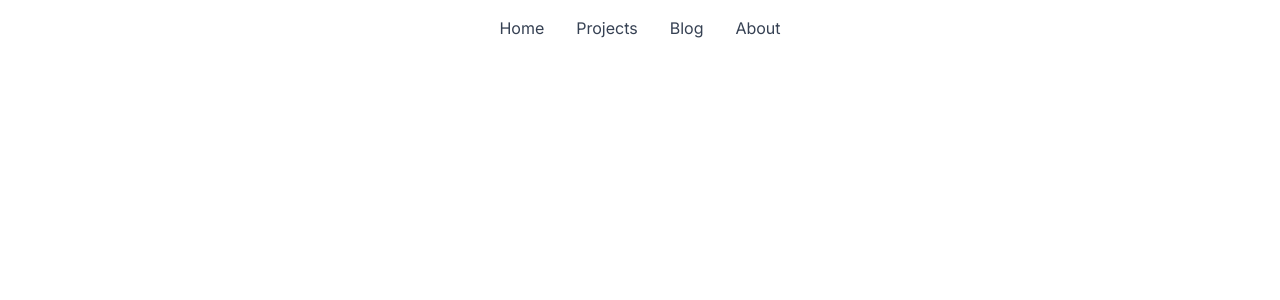
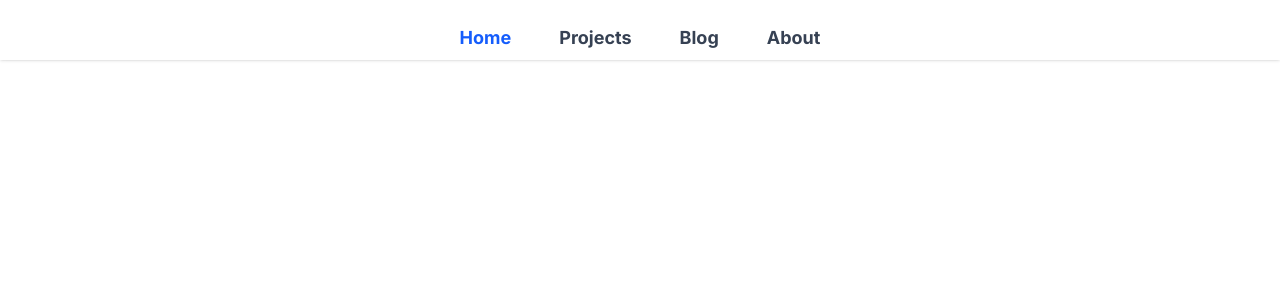
Before and after one commit to Prasmin/Portfolio, a Next.js app: page / in a window 1280 px wide. Shown: the top 300 px of the page. Built offline with nearby package versions, Linux system fonts and the light colour scheme.

Commit message:
navbar is done

```diff
--- a/package.json
+++ b/package.json
@@ -21,13 +21,13 @@
   },
   "devDependencies": {
     "@eslint/eslintrc": "^3",
-    "@tailwindcss/postcss": "^4",
+    "@tailwindcss/postcss": "^4.1.8",
     "@types/node": "^20",
     "@types/react": "^19",
     "@types/react-dom": "^19",
     "eslint": "^9",
     "eslint-config-next": "15.3.3",
-    "tailwindcss": "^4",
+    "tailwindcss": "^4.1.8",
     "tw-animate-css": "^1.3.4",
     "typescript": "^5"
   }
--- a/postcss.config.mjs
+++ b/postcss.config.mjs
@@ -1,5 +1,12 @@
+// const config = {
+//   plugins: ["@tailwindcss/postcss"],
+// };
+
+// export default config;
+
 const config = {
-  plugins: ["@tailwindcss/postcss"],
+  plugins: {
+    "@tailwindcss/postcss": {},
+  },
 };
-
 export default config;
--- a/src/app/globals.css
+++ b/src/app/globals.css
@@ -1,7 +1,5 @@
 @import "tailwindcss";
 @import "tw-animate-css";
-
-@custom-variant dark (&:is(.dark *));
 
 @theme inline {
   --radius-sm: calc(var(--radius) - 4px);
--- a/src/components/Navbar.tsx
+++ b/src/components/Navbar.tsx
@@ -1,42 +1,100 @@
+"use client";
+
 import Link from "next/link";
-import React from "react";
+import { usePathname } from "next/navigation";
+import React, { useState } from "react";
+import {
+  NavigationMenu,
+  NavigationMenuItem,
+  NavigationMenuLink,
+  NavigationMenuList,
+} from "@/components/ui/navigation-menu";
+import { Menu } from "lucide-react"; // You can use any icon library
 
-const navbarItems = [
-  {
-    href: "/",
-    label: "Home",
-  },
+type NavbarItem = {
+  href: string;
+  label: string;
+  isActive?: boolean; // Optional, can be used to set active state
+};
 
-  {
-    href: "/projects",
-    label: "Projects",
-  },
-  {
-    href: "/blog",
-    label: "Blog",
-  },
-  {
-    href: "/about",
-    label: "About",
-  },
+const navbarItems: NavbarItem[] = [
+  { href: "/", label: "Home", isActive: true },
+  { href: "/projects", label: "Projects" },
+  { href: "/blog", label: "Blog" },
+  { href: "/about", label: "About" },
 ];
 
 export default function Navbar() {
+  const [mobileOpen, setMobileOpen] = useState(false);
+  const pathname = usePathname();
+
   return (
-    <>
-      <nav className="flex justify-center mx-auto max-w-7xl pt-4  bg-background">
-        <div className=" flex gap-x-8 ">
-          {navbarItems.map((item) => (
+    <nav className="w-full bg-background/95 backdrop-blur-sm shadow">
+      {/* Desktop Menu */}
+      <div className="hidden sm:flex justify-center mx-auto max-w-7xl pt-4">
+        <NavigationMenu>
+          <NavigationMenuList>
+            <NavigationMenuItem>
+              <div className="flex gap-x-8">
+                {navbarItems.map((item) => {
+                  const isActive = pathname === item.href;
+                  return (
+                    <NavigationMenuLink
+                      key={item.href}
+                      asChild
+                      className={`font-bold text-lg transition duration-200 ${
+                        isActive
+                          ? "text-blue-600 "
+                          : "text-gray-700 hover:text-blue-600"
+                      }`}
+                      aria-current={isActive ? "page" : undefined}
+                    >
+                      <Link href={item.href}>{item.label}</Link>
+                    </NavigationMenuLink>
+                  );
+                })}
+              </div>
+            </NavigationMenuItem>
+          </NavigationMenuList>
+        </NavigationMenu>
+      </div>
+
+      {/* Mobile Menu Button */}
+      <div className="flex sm:hidden justify-between items-center px-4 py-3">
+        <button
+          aria-label="Open menu"
+          onClick={() => setMobileOpen((open) => !open)}
+          className="focus:outline-none"
+        >
+          <Menu className="w-6 h-6" />
+        </button>
+      </div>
+
+      {/* Mobile Dropdown */}
+      {mobileOpen && (
+        <div className="sm:hidden px-4 pb-4">
+          <div className="flex flex-col gap-y-4">
+            {navbarItems.map((item) => {
+              const isActive = pathname === item.href;
+              return (
                 <Link
                   key={item.href}
                   href={item.href}
-              className="text-gray-700 hover:text-blue-600 transition duration-200"
+                  className={`font-bold text-lg transition duration-200 ${
+                    isActive
+                      ? "text-blue-600 "
+                      : "text-gray-700 hover:text-blue-600"
+                  }`}
+                  aria-current={isActive ? "page" : undefined}
+                  onClick={() => setMobileOpen(false)}
                 >
                   {item.label}
                 </Link>
-          ))}
+              );
+            })}
           </div>
+        </div>
+      )}
     </nav>
-    </>
   );
 }
--- a/src/components/ui/navigation-menu.tsx
+++ b/src/components/ui/navigation-menu.tsx
@@ -1,9 +1,9 @@
-import * as React from "react"
-import * as NavigationMenuPrimitive from "@radix-ui/react-navigation-menu"
-import { cva } from "class-variance-authority"
-import { ChevronDownIcon } from "lucide-react"
+import * as React from "react";
+import * as NavigationMenuPrimitive from "@radix-ui/react-navigation-menu";
+import { cva } from "class-variance-authority";
+import { ChevronDownIcon } from "lucide-react";
 
-import { cn } from "@/lib/utils"
+import { cn } from "@/lib/utils";
 
 function NavigationMenu({
   className,
@@ -11,7 +11,7 @@ function NavigationMenu({
   viewport = true,
   ...props
 }: React.ComponentProps<typeof NavigationMenuPrimitive.Root> & {
-  viewport?: boolean
+  viewport?: boolean;
 }) {
   return (
     <NavigationMenuPrimitive.Root
@@ -26,7 +26,7 @@ function NavigationMenu({
       {children}
       {viewport && <NavigationMenuViewport />}
     </NavigationMenuPrimitive.Root>
-  )
+  );
 }
 
 function NavigationMenuList({
@@ -42,7 +42,7 @@ function NavigationMenuList({
       )}
       {...props}
     />
-  )
+  );
 }
 
 function NavigationMenuItem({
@@ -55,12 +55,12 @@ function NavigationMenuItem({
       className={cn("relative", className)}
       {...props}
     />
-  )
+  );
 }
 
 const navigationMenuTriggerStyle = cva(
   "group inline-flex h-9 w-max items-center justify-center rounded-md bg-background px-4 py-2 text-sm font-medium hover:bg-accent hover:text-accent-foreground focus:bg-accent focus:text-accent-foreground disabled:pointer-events-none disabled:opacity-50 data-[state=open]:hover:bg-accent data-[state=open]:text-accent-foreground data-[state=open]:focus:bg-accent data-[state=open]:bg-accent/50 focus-visible:ring-ring/50 outline-none transition-[color,box-shadow] focus-visible:ring-[3px] focus-visible:outline-1"
-)
+);
 
 function NavigationMenuTrigger({
   className,
@@ -75,11 +75,11 @@ function NavigationMenuTrigger({
     >
       {children}{" "}
       <ChevronDownIcon
-        className="relative top-[1px] ml-1 size-3 transition duration-300 group-data-[state=open]:rotate-180"
+        className="relative top-px ml-1 size-3 transition duration-300 group-data-[state=open]:rotate-180"
         aria-hidden="true"
       />
     </NavigationMenuPrimitive.Trigger>
-  )
+  );
 }
 
 function NavigationMenuContent({
@@ -96,7 +96,7 @@ function NavigationMenuContent({
       )}
       {...props}
     />
-  )
+  );
 }
 
 function NavigationMenuViewport({
@@ -112,13 +112,13 @@ function NavigationMenuViewport({
       <NavigationMenuPrimitive.Viewport
         data-slot="navigation-menu-viewport"
         className={cn(
-          "origin-top-center bg-popover text-popover-foreground data-[state=open]:animate-in data-[state=closed]:animate-out data-[state=closed]:zoom-out-95 data-[state=open]:zoom-in-90 relative mt-1.5 h-[var(--radix-navigation-menu-viewport-height)] w-full overflow-hidden rounded-md border shadow md:w-[var(--radix-navigation-menu-viewport-width)]",
+          "origin-top-center bg-popover text-popover-foreground data-[state=open]:animate-in data-[state=closed]:animate-out data-[state=closed]:zoom-out-95 data-[state=open]:zoom-in-90 relative mt-1.5 h-(--radix-navigation-menu-viewport-height) w-full overflow-hidden rounded-md border shadow md:w-(--radix-navigation-menu-viewport-width)",
           className
         )}
         {...props}
       />
     </div>
-  )
+  );
 }
 
 function NavigationMenuLink({
@@ -129,12 +129,12 @@ function NavigationMenuLink({
     <NavigationMenuPrimitive.Link
       data-slot="navigation-menu-link"
       className={cn(
-        "data-[active=true]:focus:bg-accent data-[active=true]:hover:bg-accent data-[active=true]:bg-accent/50 data-[active=true]:text-accent-foreground hover:bg-accent hover:text-accent-foreground focus:bg-accent focus:text-accent-foreground focus-visible:ring-ring/50 [&_svg:not([class*='text-'])]:text-muted-foreground flex flex-col gap-1 rounded-sm p-2 text-sm transition-all outline-none focus-visible:ring-[3px] focus-visible:outline-1 [&_svg:not([class*='size-'])]:size-4",
+        "data-[active=true]:focus:bg-accent data-[active=true]:hover:bg-accent data-[active=true]:bg-accent/50 data-[active=true]:text-accent-foreground hover:text-accent-foreground focus:bg-accent focus:text-accent-foreground focus-visible:ring-ring/50 [&_svg:not([class*='text-'])]:text-muted-foreground flex flex-col gap-1 rounded-sm p-2 text-sm transition-all outline-none focus-visible:ring-[3px] focus-visible:outline-1 [&_svg:not([class*='size-'])]:size-4",
         className
       )}
       {...props}
     />
-  )
+  );
 }
 
 function NavigationMenuIndicator({
@@ -145,14 +145,14 @@ function NavigationMenuIndicator({
     <NavigationMenuPrimitive.Indicator
       data-slot="navigation-menu-indicator"
       className={cn(
-        "data-[state=visible]:animate-in data-[state=hidden]:animate-out data-[state=hidden]:fade-out data-[state=visible]:fade-in top-full z-[1] flex h-1.5 items-end justify-center overflow-hidden",
+        "data-[state=visible]:animate-in data-[state=hidden]:animate-out data-[state=hidden]:fade-out data-[state=visible]:fade-in top-full z-1 flex h-1.5 items-end justify-center overflow-hidden",
         className
       )}
       {...props}
     >
       <div className="bg-border relative top-[60%] h-2 w-2 rotate-45 rounded-tl-sm shadow-md" />
     </NavigationMenuPrimitive.Indicator>
-  )
+  );
 }
 
 export {
@@ -165,4 +165,4 @@ export {
   NavigationMenuIndicator,
   NavigationMenuViewport,
   navigationMenuTriggerStyle,
-}
+};
```
Also changed, not shown: 1 other file (tests, documents, lock files or other folders). Lines whose indentation alone changed are shown as unchanged.
